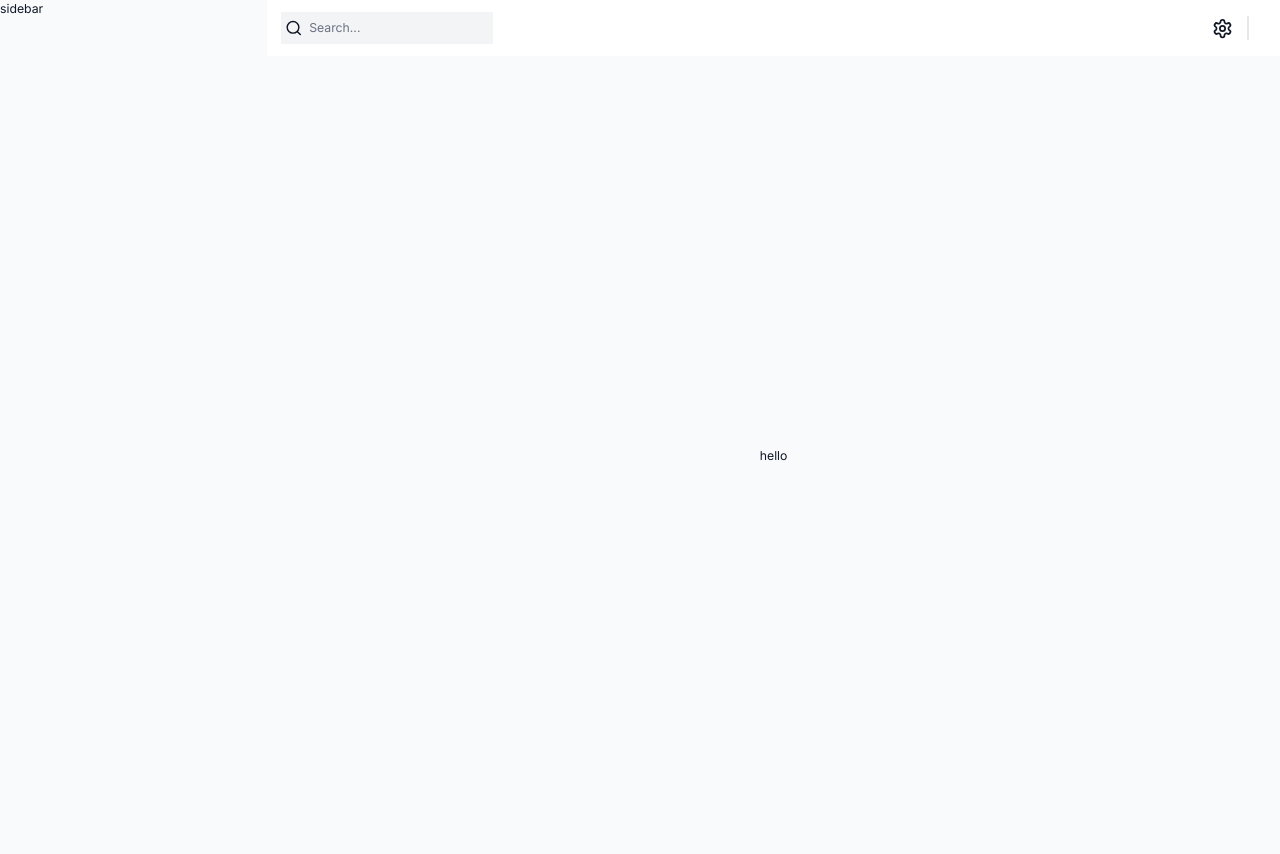
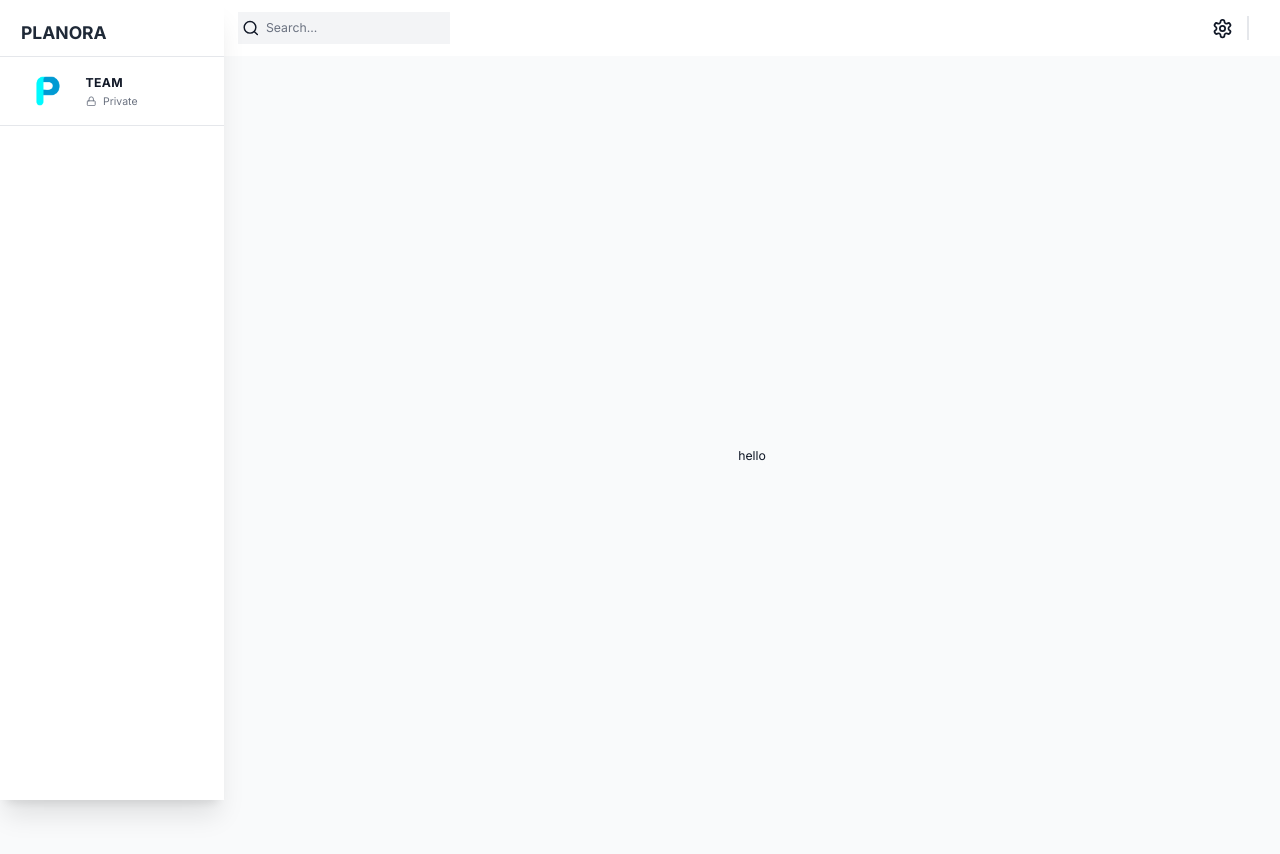
Before and after one commit to meifruit/project-management, a Next.js app: page / in a window 1280 px wide. Built offline with nearby package versions, Linux system fonts and the light colour scheme; no server answers.

Commit message:
set up redux

```diff
--- /dev/null
+++ b/src/app/(components)/Sidebar/index.tsx
@@ -0,0 +1,40 @@
+"use client";
+
+import { LockIcon } from "lucide-react";
+import Image from "next/image";
+import { useState } from "react";
+
+const Sidebar = () => {
+  const [showProjects, setShowProjects] = useState(true);
+  const [showPriority, setShowPriority] = useState(true);
+
+  const sidebarClassNames = `fixed flex flex-col h-[100%] justify-between shadow-xl transition-all duration-300 h-full z-40 dark:bg-black overflow-y-auto bg-white w-64`;
+  return (
+    <div className={sidebarClassNames}>
+      <div className="flex h-[100%] w-full flex-col justify-start">
+        {/* logo */}
+        <div className="z-50 flex min-h-[56px] w-64 items-center justify-between bg-white px-6 pt-3 dark:bg-black">
+          <div className="text-xl font-bold text-gray-800 dark:text-white">
+            PLANORA
+          </div>
+        </div>
+        {/* team */}
+        <div className="flex items-center gap-5 border-y-[1.5px] border-gray-200 px-8 py-4 dark:border-gray-700">
+          <Image src={"/logo.png"} alt={"Logo"} width={40} height={40} />
+          <div className="">
+            <h3 className="text-md font-bold tracking-wide dark:text-gray-200">
+              TEAM
+            </h3>
+            <div className="mt-1 flex items-start gap-2">
+              <LockIcon className="mt-[0.1rem] h-3 w-3 text-gray-500 dark:text-gray-400" />
+              <p className="text-xs text-gray-500">Private</p>
+            </div>
+          </div>
+        </div>
+        {/* navbar links */}
+      </div>
+    </div>
+  );
+};
+
+export default Sidebar;
--- a/src/app/dashboardWrapper.tsx
+++ b/src/app/dashboardWrapper.tsx
@@ -1,12 +1,31 @@
+"use client";
+import { useEffect } from "react";
 import Navbar from "./(components)/Navbar";
+import Sidebar from "./(components)/Sidebar";
+import StoreProvider, { useAppSelector } from "./redux";
 
-const DashboardWrapper = ({ children }: { children: React.ReactNode }) => {
+const DashboardLayout = ({ children }: { children: React.ReactNode }) => {
+  const isSidebarCollapsed = useAppSelector(
+    (state) => state.global.isSidebarCollapsed,
+  );
+
+  const isDarkMode = useAppSelector((state) => state.global.isDarkMode);
+  // レンダリング後に実行される
+  //　第二引数でuseeffectの中身を実行するタイミングを指定できる
+  // 第二引数は空の配列だとリロード時の一回のみ、変数を入れると変数の値が変わった時に実行することもできる
+  useEffect(() => {
+    if (isDarkMode) {
+      document.documentElement.classList.add("dark");
+    } else {
+      document.documentElement.classList.remove("dark");
+    }
+  }, []);
   return (
     <div className="bg flex min-h-screen w-full bg-gray-50 text-gray-900">
       {/* sidebar */}
-      sidebar
+      <Sidebar />
       <main
-        className={`dark:bg-dark-bg flex w-full flex-col bg-gray-50 md:pl-64`}
+        className={`dark:bg-dark-bg flex w-full flex-col bg-gray-50 ${isSidebarCollapsed ? "" : "md:pl-64"}`}
       >
         <Navbar />
         {children}
@@ -14,5 +33,12 @@ const DashboardWrapper = ({ children }: { children: React.ReactNode }) => {
     </div>
   );
 };
+const DashboardWrapper = ({ children }: { children: React.ReactNode }) => {
+  return (
+    <StoreProvider>
+      <DashboardLayout>{children}</DashboardLayout>
+    </StoreProvider>
+  );
+};
 
 export default DashboardWrapper;
--- /dev/null
+++ b/src/app/redux.tsx
@@ -0,0 +1,97 @@
+import { useRef } from "react";
+import { combineReducers, configureStore } from "@reduxjs/toolkit";
+import {
+  TypedUseSelectorHook,
+  useDispatch,
+  useSelector,
+  Provider,
+} from "react-redux";
+import globalReducer from "../state";
+import { api } from "@/state/api";
+import { setupListeners } from "@reduxjs/toolkit/query";
+
+import {
+  persistStore,
+  persistReducer,
+  FLUSH,
+  REHYDRATE,
+  PAUSE,
+  PERSIST,
+  PURGE,
+  REGISTER,
+} from "redux-persist";
+import { PersistGate } from "redux-persist/integration/react";
+import createWebStorage from "redux-persist/lib/storage/createWebStorage";
+
+/* REDUX PERSISTENCE */
+const createNoopStorage = () => {
+  return {
+    getItem(_key: any) {
+      return Promise.resolve(null);
+    },
+    setItem(_key: any, value: any) {
+      return Promise.resolve(value);
+    },
+    removeItem(_key: any) {
+      return Promise.resolve();
+    },
+  };
+};
+
+const storage =
+  typeof window === "undefined"
+    ? createNoopStorage()
+    : createWebStorage("local");
+
+const persistConfig = {
+  key: "root",
+  storage,
+  whitelist: ["global"],
+};
+const rootReducer = combineReducers({
+  global: globalReducer,
+  [api.reducerPath]: api.reducer,
+});
+const persistedReducer = persistReducer(persistConfig, rootReducer);
+
+/* REDUX STORE */
+export const makeStore = () => {
+  return configureStore({
+    reducer: persistedReducer,
+    middleware: (getDefault) =>
+      getDefault({
+        serializableCheck: {
+          ignoredActions: [FLUSH, REHYDRATE, PAUSE, PERSIST, PURGE, REGISTER],
+        },
+      }).concat(api.middleware),
+  });
+};
+
+/* REDUX TYPES */
+export type AppStore = ReturnType<typeof makeStore>;
+export type RootState = ReturnType<AppStore["getState"]>;
+export type AppDispatch = AppStore["dispatch"];
+export const useAppDispatch = () => useDispatch<AppDispatch>();
+export const useAppSelector: TypedUseSelectorHook<RootState> = useSelector;
+
+/* PROVIDER */
+export default function StoreProvider({
+  children,
+}: {
+  children: React.ReactNode;
+}) {
+  const storeRef = useRef<AppStore>();
+  if (!storeRef.current) {
+    storeRef.current = makeStore();
+    setupListeners(storeRef.current.dispatch);
+  }
+  const persistor = persistStore(storeRef.current);
+
+  return (
+    <Provider store={storeRef.current}>
+      <PersistGate loading={null} persistor={persistor}>
+        {children}
+      </PersistGate>
+    </Provider>
+  );
+}
--- /dev/null
+++ b/src/state/api.ts
@@ -0,0 +1,9 @@
+import { createApi, fetchBaseQuery } from "@reduxjs/toolkit/query/react";
+
+export const api = createApi({
+  baseQuery: fetchBaseQuery({ baseUrl: process.env.NEXT_PUBLIC_API_BASE_URL }),
+  reducerPath: "api",
+  tagTypes: [],
+  endpoints: (build) => ({}),
+});
+export const {} = api;
--- /dev/null
+++ b/src/state/index.ts
@@ -0,0 +1,27 @@
+import { createSlice, PayloadAction } from "@reduxjs/toolkit";
+
+export interface initialStateTypes {
+  isSidebarCollapsed: boolean;
+  isDarkMode: boolean;
+}
+
+const initialState: initialStateTypes = {
+  isSidebarCollapsed: false,
+  isDarkMode: false,
+};
+
+export const globalSlice = createSlice({
+  name: "global",
+  initialState,
+  reducers: {
+    setIsSidebarCollapsed: (state, action: PayloadAction<boolean>) => {
+      state.isSidebarCollapsed = action.payload;
+    },
+    setIsDarkMode: (state, action: PayloadAction<boolean>) => {
+      state.isDarkMode = action.payload;
+    },
+  },
+});
+
+export const { setIsSidebarCollapsed, setIsDarkMode } = globalSlice.actions;
+export default globalSlice.reducer;
```
Also changed, not shown: package.json (+6 -1 lines), public/logo.png (added), 1 other file (tests, documents, lock files or other folders).
